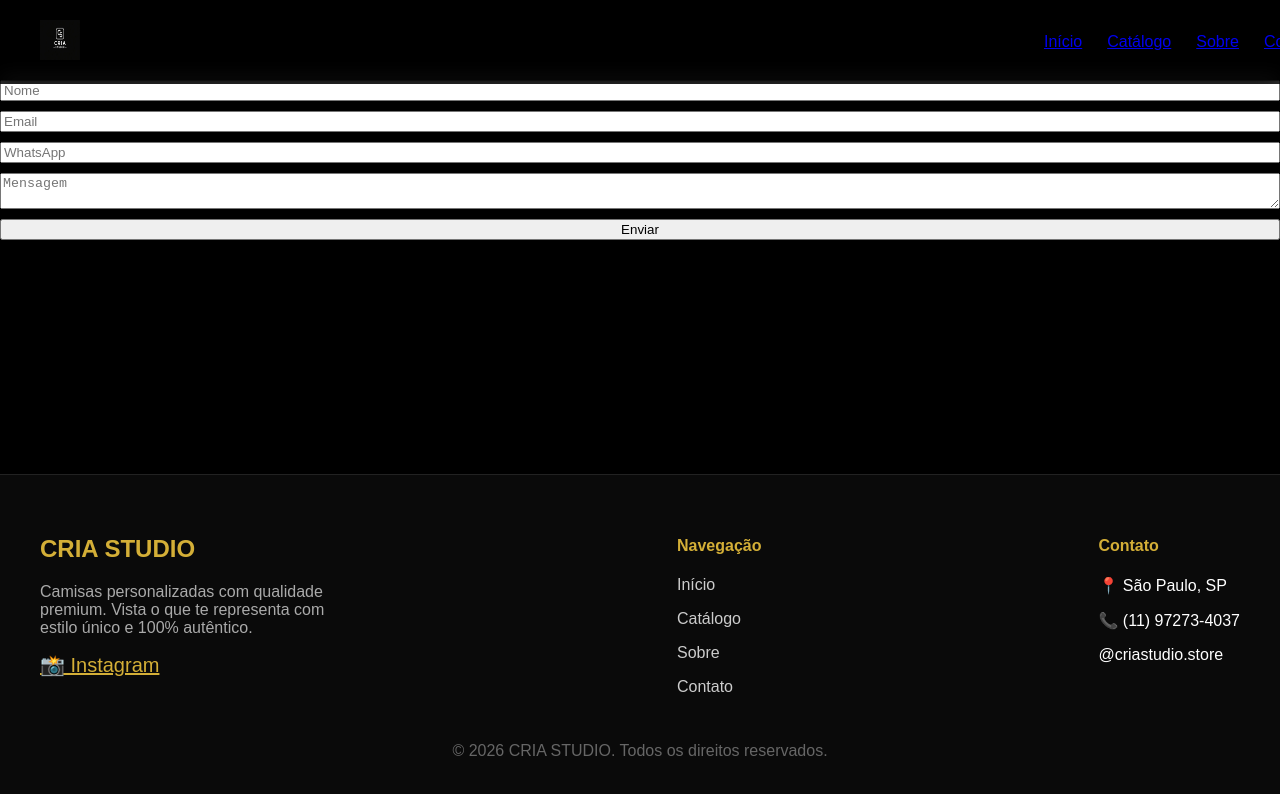
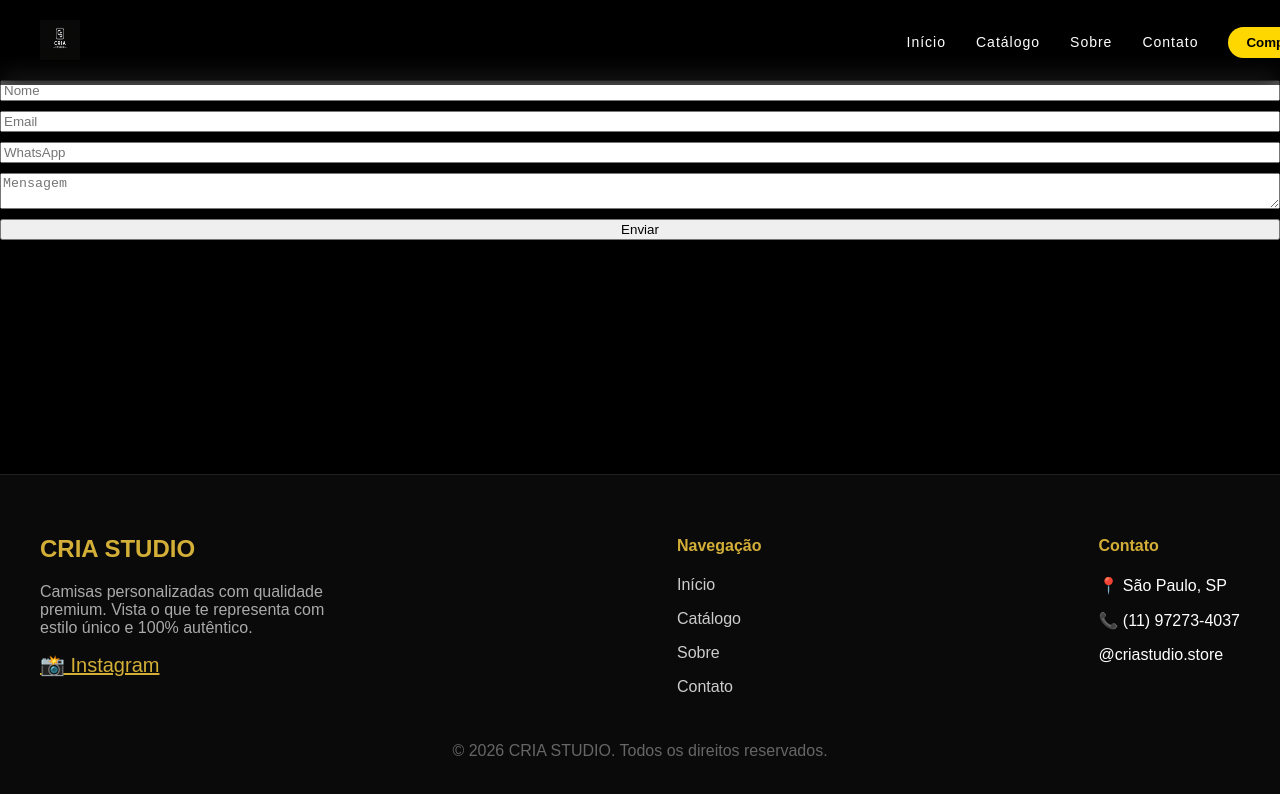
Before and after one commit to caiosilva-design/cs-store, a Next.js app: page /contato in a window 1280 px wide. Shown: the top 794 px of the page. Built offline with nearby package versions, Linux system fonts and the light colour scheme.

Commit message:
Update Navbar.tsx

```diff
--- a/app/components/Navbar.tsx
+++ b/app/components/Navbar.tsx
@@ -1,8 +1,20 @@
+"use client";
 import Link from "next/link";
 import Image from "next/image";
+import { useEffect, useState } from "react";
 export default function Navbar() {
+ const [scrolled, setScrolled] = useState(false);
+ // 🔥 efeito ao scroll
+ useEffect(() => {
+   const handleScroll = () => {
+     setScrolled(window.scrollY > 50);
+   };
+   window.addEventListener("scroll", handleScroll);
+   return () => window.removeEventListener("scroll", handleScroll);
+ }, []);
  return (
-<nav style={{
+<nav
+     style={{
        position: "fixed",
        top: 0,
        width: "100%",
@@ -10,20 +22,112 @@
        display: "flex",
        justifyContent: "space-between",
        alignItems: "center",
-     padding: "20px 40px",
-     background: "rgba(0,0,0,0.8)",
-     backdropFilter: "blur(10px)"
-   }}>
+       // 🔥 animação de altura
+       padding: scrolled ? "12px 40px" : "20px 40px",
+       // 🔥 glass effect
+       background: scrolled
+         ? "rgba(0,0,0,0.85)"
+         : "rgba(0,0,0,0.6)",
+       backdropFilter: "blur(12px)",
+       borderBottom: scrolled
+         ? "1px solid rgba(255,255,255,0.08)"
+         : "1px solid transparent",
+       transition: "all 0.3s ease",
+     }}
+>
      {/* LOGO */}
 <Link href="/">
-<Image src="/logo.png" alt="logo" width={40} height={40} />
+<Image
+         src="/logo.png"
+         alt="logo"
+         width={scrolled ? 32 : 40}
+         height={scrolled ? 32 : 40}
+         style={{
+           cursor: "pointer",
+           transition: "0.3s",
+         }}
+       />
 </Link>
      {/* MENU */}
-<div style={{ display: "flex", gap: "25px", color: "white" }}>
-<Link href="/">Início</Link>
-<Link href="/produtos">Catálogo</Link>
-<Link href="/sobre">Sobre</Link>
-<Link href="/contato">Contato</Link>
+<div
+       style={{
+         display: "flex",
+         gap: "30px",
+         alignItems: "center",
+         fontSize: "14px",
+         letterSpacing: "1px",
+       }}
+>
+       {[
+         { nome: "Início", link: "/" },
+         { nome: "Catálogo", link: "/produtos" },
+         { nome: "Sobre", link: "/sobre" },
+         { nome: "Contato", link: "/contato" },
+       ].map((item) => (
+<Link
+           key={item.nome}
+           href={item.link}
+           style={{
+             position: "relative",
+             textDecoration: "none",
+             color: "white",
+           }}
+>
+<span
+             style={{
+               transition: "0.3s",
+               cursor: "pointer",
+             }}
+             onMouseEnter={(e) => {
+               e.currentTarget.style.color = "#FFD700";
+             }}
+             onMouseLeave={(e) => {
+               e.currentTarget.style.color = "white";
+             }}
+>
+             {item.nome}
+</span>
+           {/* 🔥 underline animado */}
+<span
+             style={{
+               position: "absolute",
+               bottom: "-6px",
+               left: 0,
+               width: "0%",
+               height: "2px",
+               background: "#FFD700",
+               transition: "0.3s",
+             }}
+             className="underline"
+           />
+</Link>
+       ))}
+       {/* 🔥 BOTÃO CTA */}
+<Link href="/produtos">
+<button
+           style={{
+             padding: "8px 18px",
+             background: "#FFD700",
+             color: "black",
+             border: "none",
+             borderRadius: "20px",
+             fontWeight: "bold",
+             cursor: "pointer",
+             transition: "0.3s",
+           }}
+           onMouseEnter={(e) => {
+             e.currentTarget.style.transform = "scale(1.05)";
+             e.currentTarget.style.boxShadow =
+               "0 0 15px rgba(255,215,0,0.6)";
+           }}
+           onMouseLeave={(e) => {
+             e.currentTarget.style.transform = "scale(1)";
+             e.currentTarget.style.boxShadow = "none";
+           }}
+>
+           Comprar
+</button>
+</Link>
 </div>
 </nav>
  );
```
Lines whose indentation alone changed are shown as unchanged.
